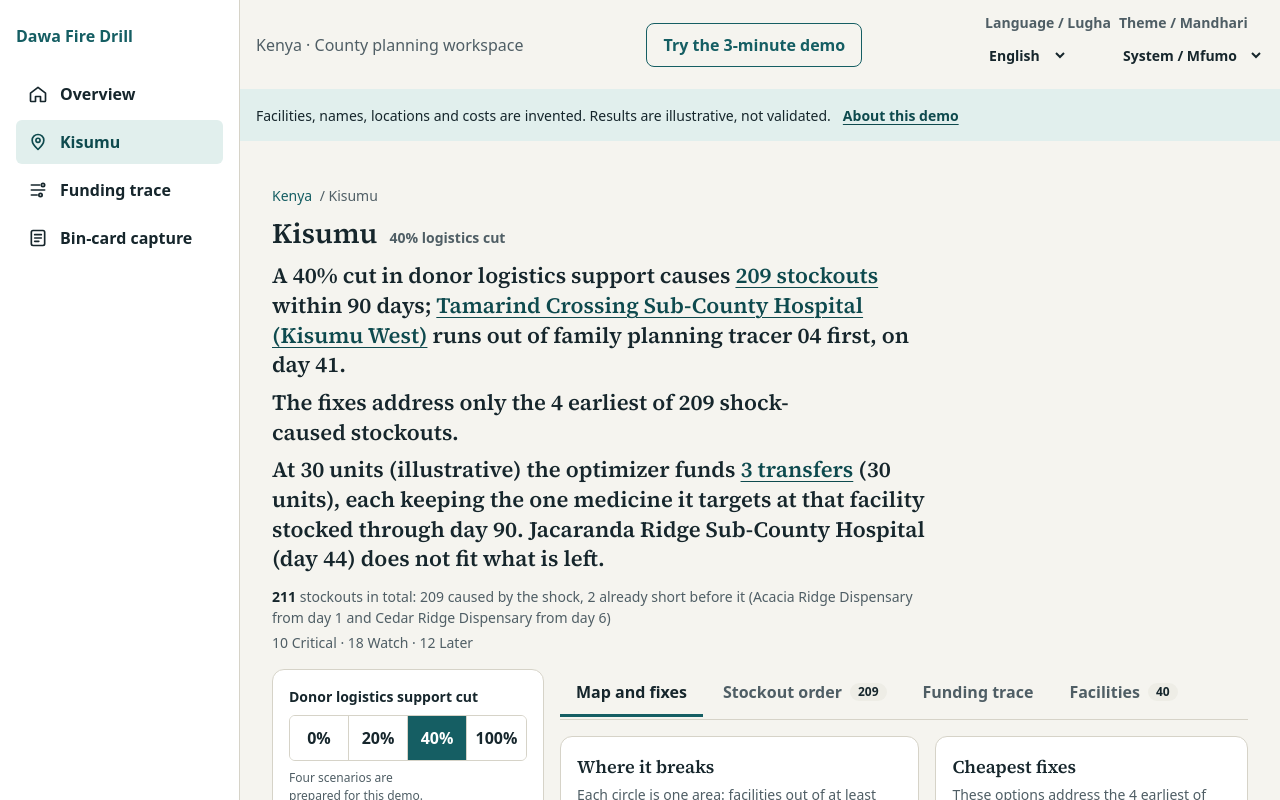
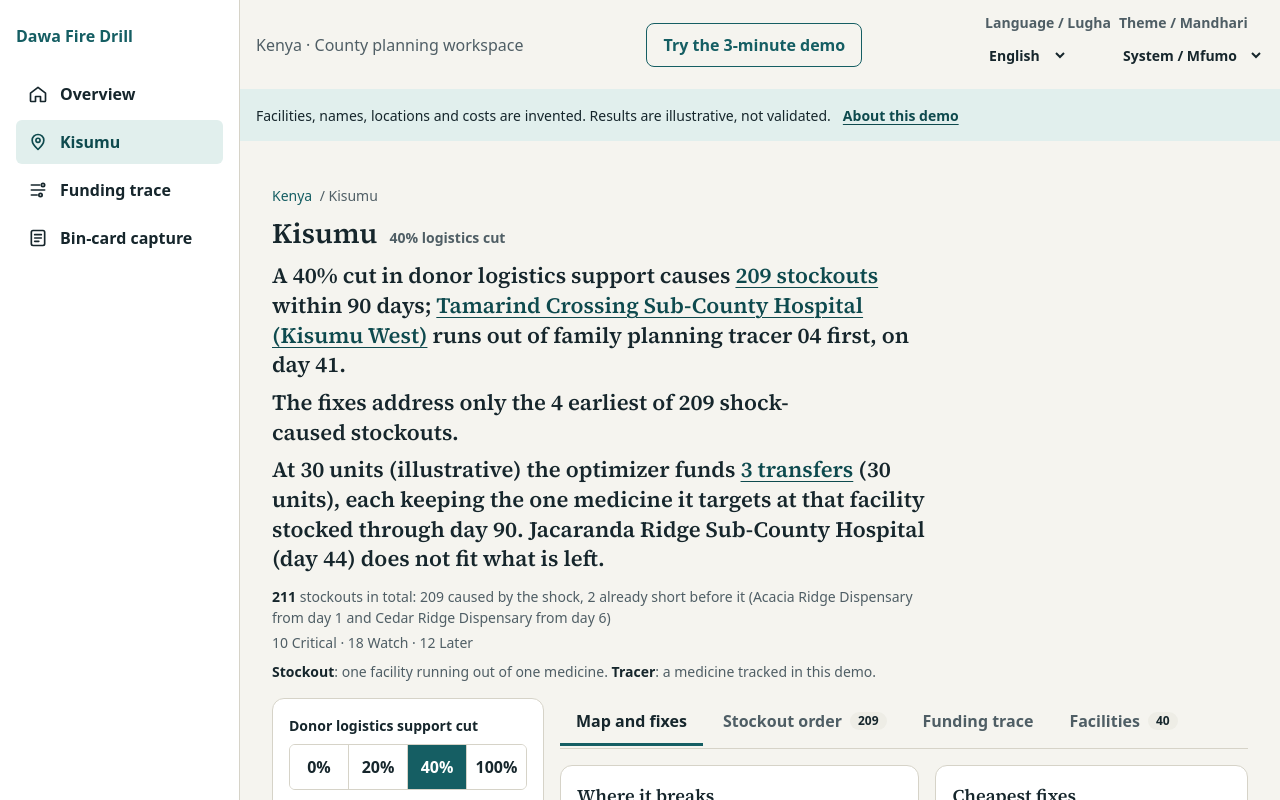
Before and after one commit to Elijah-cod/Dawa-Fire-Drill, a Next.js app in the folder apps/web/: page /kisumu in a window 1280 px wide. Shown: the top 800 px of the page. Built offline with nearby package versions, Linux system fonts and the light colour scheme.

Commit message:
feat: define stockout, tracer and cost units where they first appear

```diff
--- a/apps/web/src/app/globals.css
+++ b/apps/web/src/app/globals.css
@@ -735,6 +735,16 @@ input {
 .verdict-facts strong {
   color: var(--ink);
 }
+.terms {
+  margin: var(--space-2) 0 0;
+  font-size: var(--text-sm);
+  color: var(--muted);
+}
+.terms dfn {
+  font-style: normal;
+  font-weight: 700;
+  color: var(--ink);
+}
 .btn {
   display: inline-flex;
   align-items: center;
--- a/apps/web/src/components/kisumu-verdict.tsx
+++ b/apps/web/src/components/kisumu-verdict.tsx
@@ -157,6 +157,11 @@ export function KisumuVerdict({
           {counts && <li>{tf("factsStatus", counts)}</li>}
         </ul>
       )}
+      {/* Terms defined at their first use, which is the sentence above. */}
+      <p className="terms">
+        <dfn>{t("termStockout")}</dfn>: {t("termStockoutDef")}.{" "}
+        <dfn>{t("termTracer")}</dfn>: {t("termTracerDef")}.
+      </p>
     </section>
   );
 }
--- a/apps/web/src/preferences/preferences.tsx
+++ b/apps/web/src/preferences/preferences.tsx
@@ -33,7 +33,7 @@ const strings = {
     aboutMethod:
       "Runs come from a reproducible generator (version 5, seed 42). OR-Tools ranks the fixes; the plain-language explanation only restates its result.",
     aboutTerms:
-      "A stockout is one facility running out of one commodity within the 90-day run. Costs are illustrative units, not calibrated to real prices.",
+      "A stockout is one facility running out of one medicine within the 90-day run. A tracer is a medicine tracked in this demo. Cost units are relative units for comparing options, not prices.",
     syntheticNote: "Synthetic examples only. Illustrative and unvalidated.",
     gridTitle: "Kenya counties",
     gridDescription:
@@ -114,6 +114,10 @@ const strings = {
     factsShortItem: "{name} from day {day}",
     factsStatus: "{critical} Critical · {watch} Watch · {stable} Later",
     and: "and",
+    termStockout: "Stockout",
+    termStockoutDef: "one facility running out of one medicine",
+    termTracer: "Tracer",
+    termTracerDef: "a medicine tracked in this demo",
     controlsLabel: "Scenario",
     shockPresets: "Donor logistics support cut",
     shockHint: "Four scenarios are prepared for this demo.",
@@ -190,7 +194,7 @@ const strings = {
     fixesScope:
       "These options address {coverage}; the others have no option in this demo.",
     fixesHow:
-      "OR-Tools picks what fits the budget. Costs are illustrative units, not calibrated to real prices.",
+      "OR-Tools picks what fits the budget. Cost units are relative units for comparing options, not prices.",
     fixesBudget: "Budget (illustrative units)",
     fixesBudgetNumber: "Budget in illustrative units",
     units: "{n} units",
@@ -388,7 +392,7 @@ const strings = {
     aboutMethod:
       "Majaribio yanatoka kwa jenereta inayorudiwa (toleo 5, mbegu 42). OR-Tools hupanga suluhisho; maelezo kwa lugha rahisi hurudia tu matokeo yake.",
     aboutTerms:
-      "Kuisha kwa bidhaa ni kituo kimoja kukosa bidhaa moja ndani ya siku 90 za jaribio. Gharama ni vipimo vya mfano, havijapimwa kwa bei halisi.",
+      "Kuisha kwa bidhaa ni kituo kimoja kukosa dawa moja ndani ya siku 90 za jaribio. Kifuatiliaji ni dawa inayofuatiliwa katika onyesho hili. Vipimo vya gharama ni vipimo vya kulinganisha chaguo, si bei.",
     syntheticNote:
       "Mifano iliyobuniwa pekee. Matokeo ni ya mfano na hayajathibitishwa.",
     gridTitle: "Kaunti za Kenya",
@@ -473,6 +477,10 @@ const strings = {
     factsStatus:
       "{critical} Hatari kubwa · {watch} Angalizo · {stable} Baadaye",
     and: "na",
+    termStockout: "Kuisha kwa bidhaa",
+    termStockoutDef: "kituo kimoja kukosa dawa moja",
+    termTracer: "Kifuatiliaji",
+    termTracerDef: "dawa inayofuatiliwa katika onyesho hili",
     controlsLabel: "Hali",
     shockPresets: "Kupunguzwa kwa msaada wa usafirishaji wa wafadhili",
     shockHint: "Hali nne zimeandaliwa kwa onyesho hili.",
@@ -554,7 +562,7 @@ const strings = {
     fixesScope:
       "Chaguo hizi zinashughulikia {coverage}; mengine hayana chaguo katika onyesho hili.",
     fixesHow:
-      "OR-Tools huchagua kinachotosha ndani ya bajeti. Gharama ni vipimo vya mfano, havijapimwa kwa bei halisi.",
+      "OR-Tools huchagua kinachotosha ndani ya bajeti. Vipimo vya gharama ni vipimo vya kulinganisha chaguo, si bei.",
     fixesBudget: "Bajeti (vipimo vya mfano)",
     fixesBudgetNumber: "Bajeti kwa vipimo vya mfano",
     units: "vipimo {n}",
```
Also changed, not shown: 2 other files (tests, documents, lock files or other folders).
